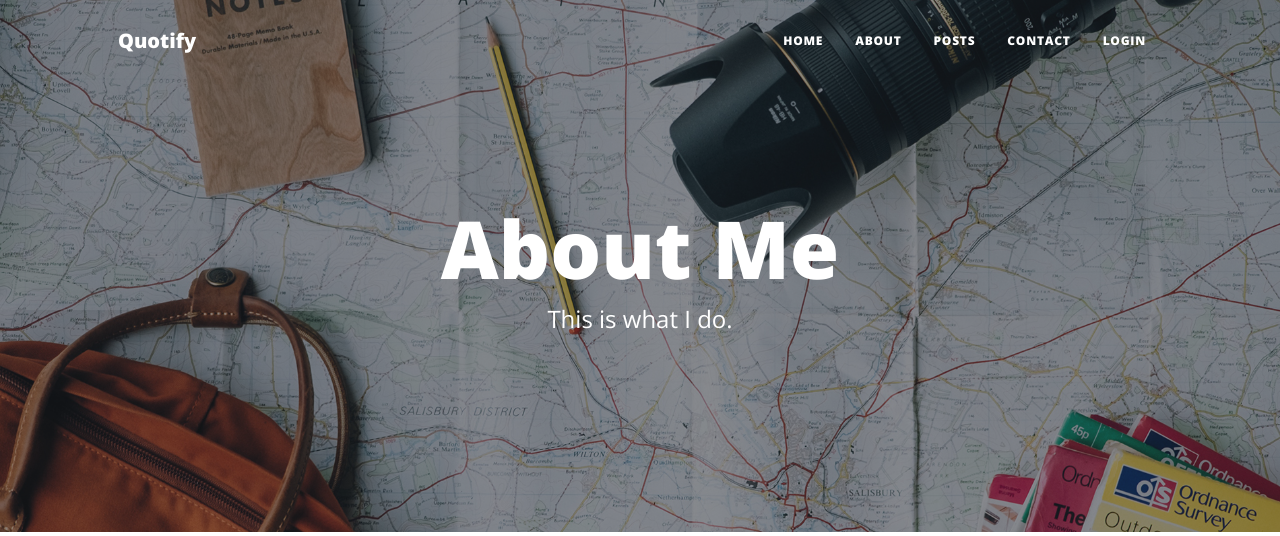
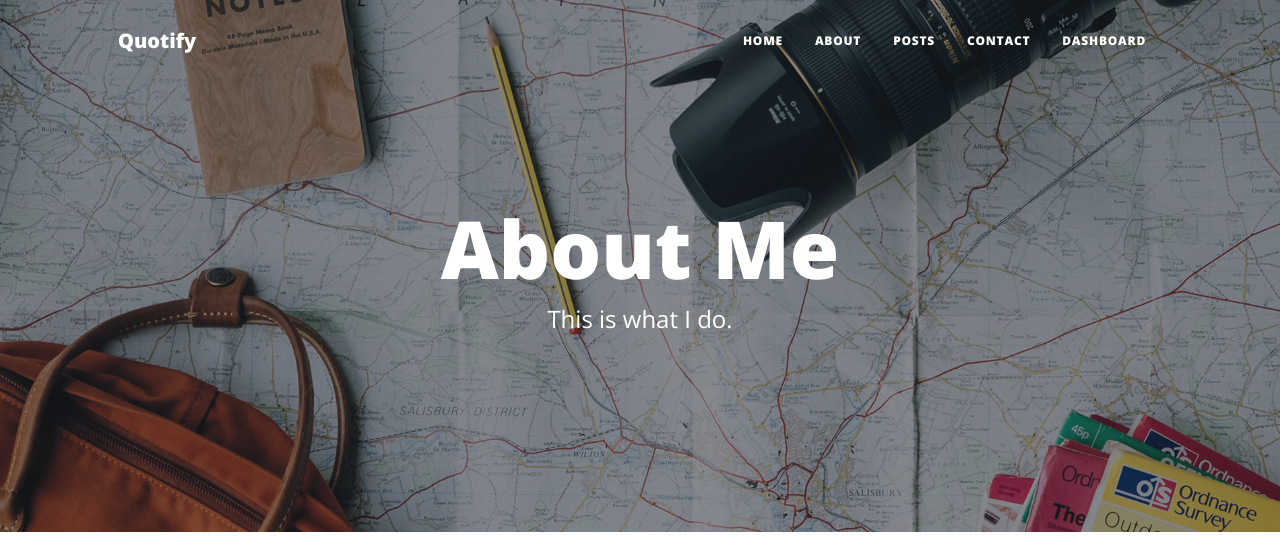
Before and after one commit to Its-me-GK/Quotify, a Flask app: page /about in a window 1280 px wide. Shown: the top 536 px of the page. Run offline with Flask 3, Linux system fonts and the light colour scheme; some libraries are stand-ins or nearby versions.

Commit message:
Rename Login to Dashboard in layout page

```diff
--- a/templates/layout.html
+++ b/templates/layout.html
@@ -30,7 +30,7 @@
                         <li class="nav-item"><a class="nav-link px-lg-3 py-3 py-lg-4" href="/about">About</a></li>
                         <li class="nav-item"><a class="nav-link px-lg-3 py-3 py-lg-4" href="/post/first-post">Posts</a></li>
                         <li class="nav-item"><a class="nav-link px-lg-3 py-3 py-lg-4" href="/contact">Contact</a></li>
-                         <li class="nav-item"><a class="nav-link px-lg-3 py-3 py-lg-4" href="/dashboard">Login</a></li>
+                         <li class="nav-item"><a class="nav-link px-lg-3 py-3 py-lg-4" href="/dashboard">Dashboard</a></li>
                     </ul>
                 </div>
             </div>
```
